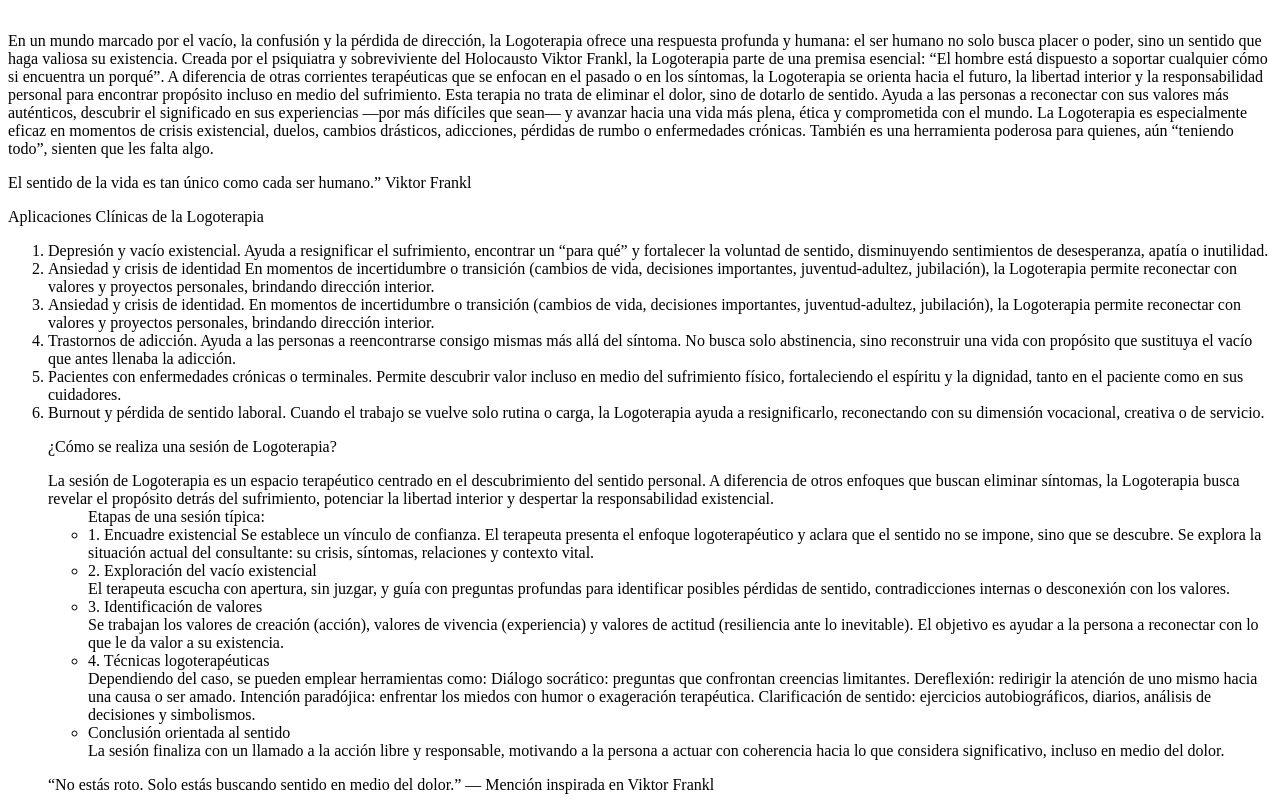
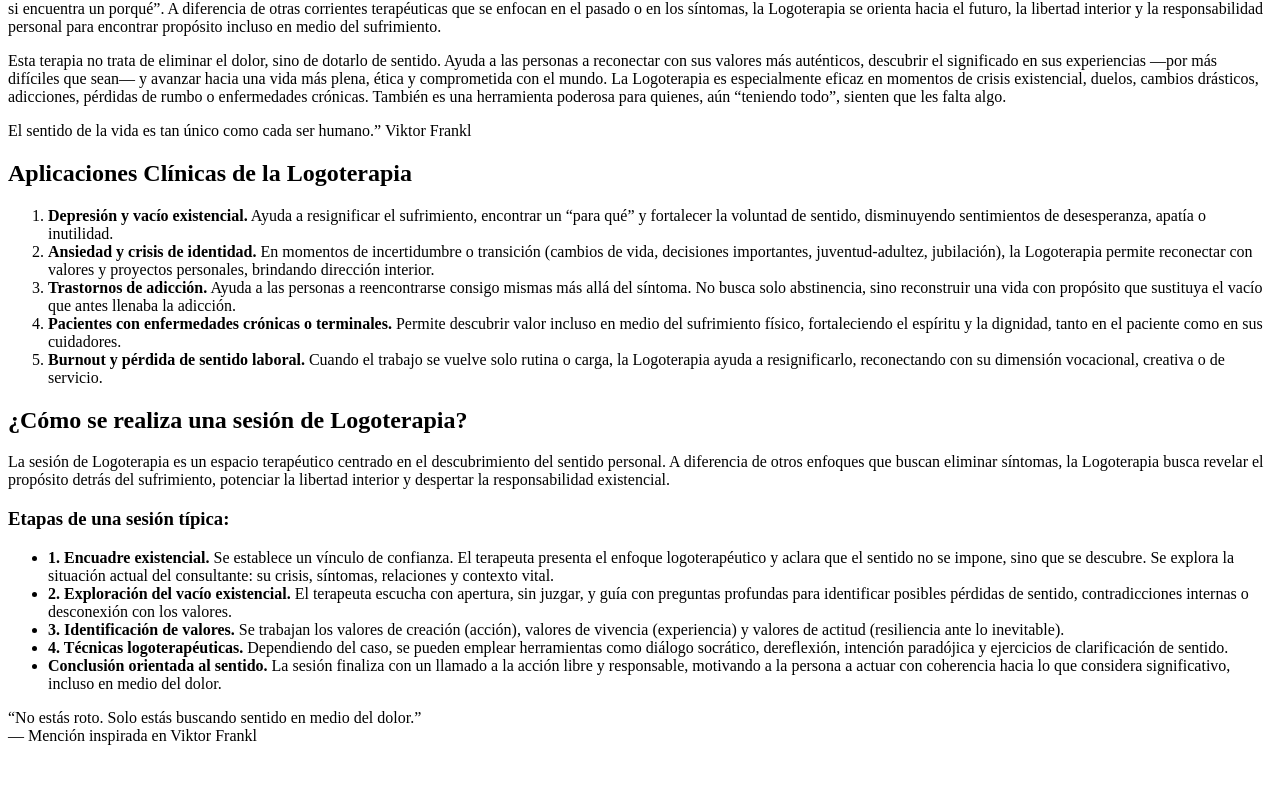
Before and after one commit to salvador-emmanuelmtz/RepositorioHenry, a plain HTML site: page index.html in a window 1280 px wide. Shown: the part 103-913 px from the top of the page. After the commit the page ends 864 px from the top, so only its background shows below. Drawn offline with Linux system fonts and the light colour scheme.

Commit message:
Agrego página de logoterapia

```diff
--- a/index.html
+++ b/index.html
@@ -2,85 +2,140 @@
 <html lang="es">
   <head>
     <meta charset="UTF-8" />
-      <meta name="viewport" content="width=device-width, initial-scale=1.0" />
+    <meta
+      name="viewport"
+      content="width=device-width, initial-scale=1.0"
+    />
     <title>Logoterapia</title>
   </head>
   <body>
+    <!-- Navegación / título principal -->
+    <nav>
+      <h1>Introducción a la Logoterapia</h1>
+    </nav>
+
+    <!-- Sección de introducción -->
+    <section>
+      <article>
         <p>
-<br>
-        <nav>
-        <div>
-      <h1>Introducción a la Logoterapia</h1>
-      <br>
-      <article>
-      <p>En un mundo marcado por el vacío, la confusión y la pérdida de dirección, la Logoterapia ofrece una respuesta profunda y humana: el ser humano no solo busca placer o poder, sino un sentido que haga valiosa su existencia.
-Creada por el psiquiatra y sobreviviente del Holocausto Viktor Frankl, la Logoterapia parte de una premisa esencial: “El hombre está dispuesto a soportar cualquier cómo si encuentra un porqué”. A diferencia de otras corrientes terapéuticas que se enfocan en el pasado o en los síntomas, la Logoterapia se orienta hacia el futuro, la libertad interior y la responsabilidad personal para encontrar propósito incluso en medio del sufrimiento.
-Esta terapia no trata de eliminar el dolor, sino de dotarlo de sentido. Ayuda a las personas a reconectar con sus valores más auténticos, descubrir el significado en sus experiencias —por más difíciles que sean— y avanzar hacia una vida más plena, ética y comprometida con el mundo.
-La Logoterapia es especialmente eficaz en momentos de crisis existencial, duelos, cambios drásticos, adicciones, pérdidas de rumbo o enfermedades crónicas. También es una herramienta poderosa para quienes, aún “teniendo todo”, sienten que les falta algo.</p>
+          En un mundo marcado por el vacío, la confusión y la pérdida de
+          dirección, la Logoterapia ofrece una respuesta profunda y humana: el
+          ser humano no solo busca placer o poder, sino un sentido que haga
+          valiosa su existencia. Creada por el psiquiatra y sobreviviente del
+          Holocausto Viktor Frankl, la Logoterapia parte de una premisa
+          esencial: “El hombre está dispuesto a soportar cualquier cómo si
+          encuentra un porqué”. A diferencia de otras corrientes terapéuticas
+          que se enfocan en el pasado o en los síntomas, la Logoterapia se
+          orienta hacia el futuro, la libertad interior y la responsabilidad
+          personal para encontrar propósito incluso en medio del sufrimiento.
+        </p>
+        <p>
+          Esta terapia no trata de eliminar el dolor, sino de dotarlo de
+          sentido. Ayuda a las personas a reconectar con sus valores más
+          auténticos, descubrir el significado en sus experiencias —por más
+          difíciles que sean— y avanzar hacia una vida más plena, ética y
+          comprometida con el mundo. La Logoterapia es especialmente eficaz en
+          momentos de crisis existencial, duelos, cambios drásticos,
+          adicciones, pérdidas de rumbo o enfermedades crónicas. También es una
+          herramienta poderosa para quienes, aún “teniendo todo”, sienten que
+          les falta algo.
+        </p>
+        <p>
+          El sentido de la vida es tan único como cada ser humano.” Viktor Frankl
+        </p>
       </article>
-<p>El sentido de la vida es tan único como cada ser humano.” Viktor Frankl</p>
-      </div>
+    </section>
+
+    <!-- Sección de aplicaciones clínicas -->
     <section>
-       <p>Aplicaciones Clínicas de la Logoterapia</p>
+      <h2>Aplicaciones Clínicas de la Logoterapia</h2>
       <ol>
-             <li>Depresión y vacío existencial.
-                Ayuda a resignificar el sufrimiento, encontrar un “para qué” y fortalecer la voluntad de sentido, disminuyendo sentimientos de desesperanza, apatía o inutilidad.</il>
-             <li>Ansiedad y crisis de identidad
-                En momentos de incertidumbre o transición (cambios de vida, decisiones importantes, juventud-adultez, jubilación), la Logoterapia permite reconectar con valores y proyectos personales, brindando dirección interior.</il>
-             <li>Ansiedad y crisis de identidad.
-                En momentos de incertidumbre o transición (cambios de vida, decisiones importantes, juventud-adultez, jubilación), la Logoterapia permite reconectar con valores y proyectos personales, brindando dirección interior.</il>
-             <li>Trastornos de adicción.
-                Ayuda a las personas a reencontrarse consigo mismas más allá del síntoma. No busca solo abstinencia, sino reconstruir una vida con propósito que sustituya el vacío que antes llenaba la adicción.</il>
-             <li>Pacientes con enfermedades crónicas o terminales. Permite descubrir valor incluso en medio del sufrimiento físico, fortaleciendo el espíritu y la dignidad, tanto en el paciente como en sus cuidadores.</il>
-             <li>Burnout y pérdida de sentido laboral.
-              Cuando el trabajo se vuelve solo rutina o carga, la Logoterapia ayuda a resignificarlo, reconectando con su dimensión vocacional, creativa o de servicio.</il>
+        <li>
+          <strong>Depresión y vacío existencial.</strong>
+          Ayuda a resignificar el sufrimiento, encontrar un “para qué” y
+          fortalecer la voluntad de sentido, disminuyendo sentimientos de
+          desesperanza, apatía o inutilidad.
+        </li>
+        <li>
+          <strong>Ansiedad y crisis de identidad.</strong>
+          En momentos de incertidumbre o transición (cambios de vida,
+          decisiones importantes, juventud-adultez, jubilación), la Logoterapia
+          permite reconectar con valores y proyectos personales, brindando
+          dirección interior.
+        </li>
+        <li>
+          <strong>Trastornos de adicción.</strong>
+          Ayuda a las personas a reencontrarse consigo mismas más allá del
+          síntoma. No busca solo abstinencia, sino reconstruir una vida con
+          propósito que sustituya el vacío que antes llenaba la adicción.
+        </li>
+        <li>
+          <strong>Pacientes con enfermedades crónicas o terminales.</strong>
+          Permite descubrir valor incluso en medio del sufrimiento físico,
+          fortaleciendo el espíritu y la dignidad, tanto en el paciente como en
+          sus cuidadores.
+        </li>
+        <li>
+          <strong>Burnout y pérdida de sentido laboral.</strong>
+          Cuando el trabajo se vuelve solo rutina o carga, la Logoterapia ayuda
+          a resignificarlo, reconectando con su dimensión vocacional, creativa o
+          de servicio.
+        </li>
+      </ol>
+    </section>
+
+    <!-- Aside: cómo es una sesión -->
     <aside>
-<p>¿Cómo se realiza una sesión de Logoterapia?
- <div>
-La sesión de Logoterapia es un espacio terapéutico centrado en el descubrimiento del sentido personal. A diferencia de otros enfoques que buscan eliminar síntomas, la Logoterapia busca revelar el propósito detrás del sufrimiento, potenciar la libertad interior y despertar la responsabilidad existencial.
+      <h2>¿Cómo se realiza una sesión de Logoterapia?</h2>
+      <p>
+        La sesión de Logoterapia es un espacio terapéutico centrado en el
+        descubrimiento del sentido personal. A diferencia de otros enfoques que
+        buscan eliminar síntomas, la Logoterapia busca revelar el propósito
+        detrás del sufrimiento, potenciar la libertad interior y despertar la
+        responsabilidad existencial.
+      </p>
+
+      <h3>Etapas de una sesión típica:</h3>
       <ul>
-Etapas de una sesión típica:
-<li>1. Encuadre existencial
-Se establece un vínculo de confianza. El terapeuta presenta el enfoque logoterapéutico y aclara que el sentido no se impone, sino que se descubre. Se explora la situación actual del consultante: su crisis, síntomas, relaciones y contexto vital.</li>
-
-<li>2. Exploración del vacío existencial</li>
-
-El terapeuta escucha con apertura, sin juzgar, y guía con preguntas profundas para identificar posibles pérdidas de sentido, contradicciones internas o desconexión con los valores.
-
-<li>3. Identificación de valores</li>
-
-Se trabajan los valores de creación (acción), valores de vivencia (experiencia) y valores de actitud (resiliencia ante lo inevitable). El objetivo es ayudar a la persona a reconectar con lo que le da valor a su existencia.
-
-<li>4. Técnicas logoterapéuticas</li>
-
-Dependiendo del caso, se pueden emplear herramientas como:
-
-Diálogo socrático: preguntas que confrontan creencias limitantes.
-
-Dereflexión: redirigir la atención de uno mismo hacia una causa o ser amado.
-
-Intención paradójica: enfrentar los miedos con humor o exageración terapéutica.
-
-Clarificación de sentido: ejercicios autobiográficos, diarios, análisis de decisiones y simbolismos.
-
-   <li>Conclusión orientada al sentido</li>
-
-La sesión finaliza con un llamado a la acción libre y responsable, motivando a la persona a actuar con coherencia hacia lo que considera significativo, incluso en medio del dolor.</p>
+        <li>
+          <strong>1. Encuadre existencial.</strong>
+          Se establece un vínculo de confianza. El terapeuta presenta el enfoque
+          logoterapéutico y aclara que el sentido no se impone, sino que se
+          descubre. Se explora la situación actual del consultante: su crisis,
+          síntomas, relaciones y contexto vital.
+        </li>
+        <li>
+          <strong>2. Exploración del vacío existencial.</strong>
+          El terapeuta escucha con apertura, sin juzgar, y guía con preguntas
+          profundas para identificar posibles pérdidas de sentido,
+          contradicciones internas o desconexión con los valores.
+        </li>
+        <li>
+          <strong>3. Identificación de valores.</strong>
+          Se trabajan los valores de creación (acción), valores de vivencia
+          (experiencia) y valores de actitud (resiliencia ante lo inevitable).
+        </li>
+        <li>
+          <strong>4. Técnicas logoterapéuticas.</strong>
+          Dependiendo del caso, se pueden emplear herramientas como diálogo
+          socrático, dereflexión, intención paradójica y ejercicios de
+          clarificación de sentido.
+        </li>
+        <li>
+          <strong>Conclusión orientada al sentido.</strong>
+          La sesión finaliza con un llamado a la acción libre y responsable,
+          motivando a la persona a actuar con coherencia hacia lo que considera
+          significativo, incluso en medio del dolor.
+        </li>
       </ul>
-</div>
-
     </aside>
 
+    <!-- Footer -->
     <footer>
-
-<p>“No estás roto. Solo estás buscando sentido en medio del dolor.”
-— Mención inspirada en Viktor Frankl</p>
-
+      <p>
+        “No estás roto. Solo estás buscando sentido en medio del dolor.”<br />
+        — Mención inspirada en Viktor Frankl
+      </p>
     </footer>
-            </ol>
-         </section>
-         </nav>
-
   </body>
-
 </html>
```
Lines whose indentation alone changed are shown as unchanged.
